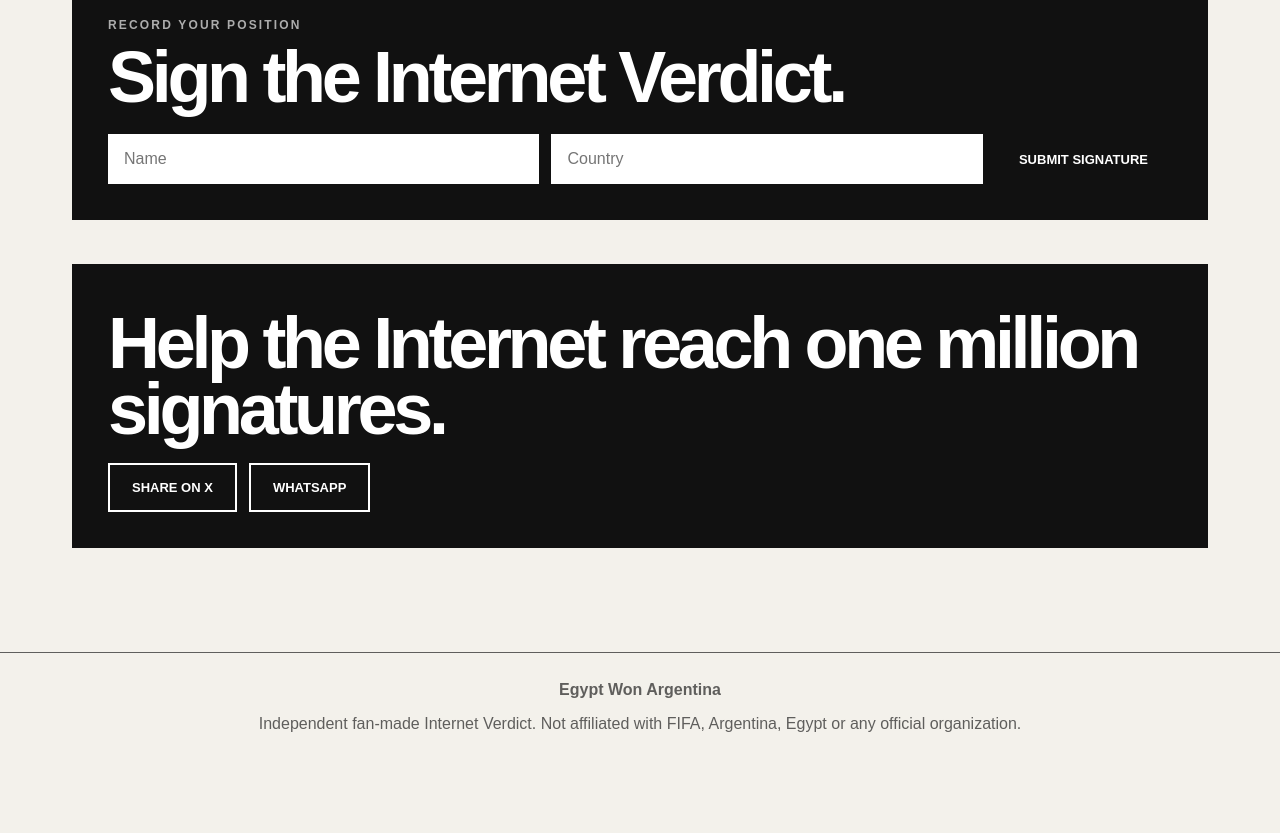
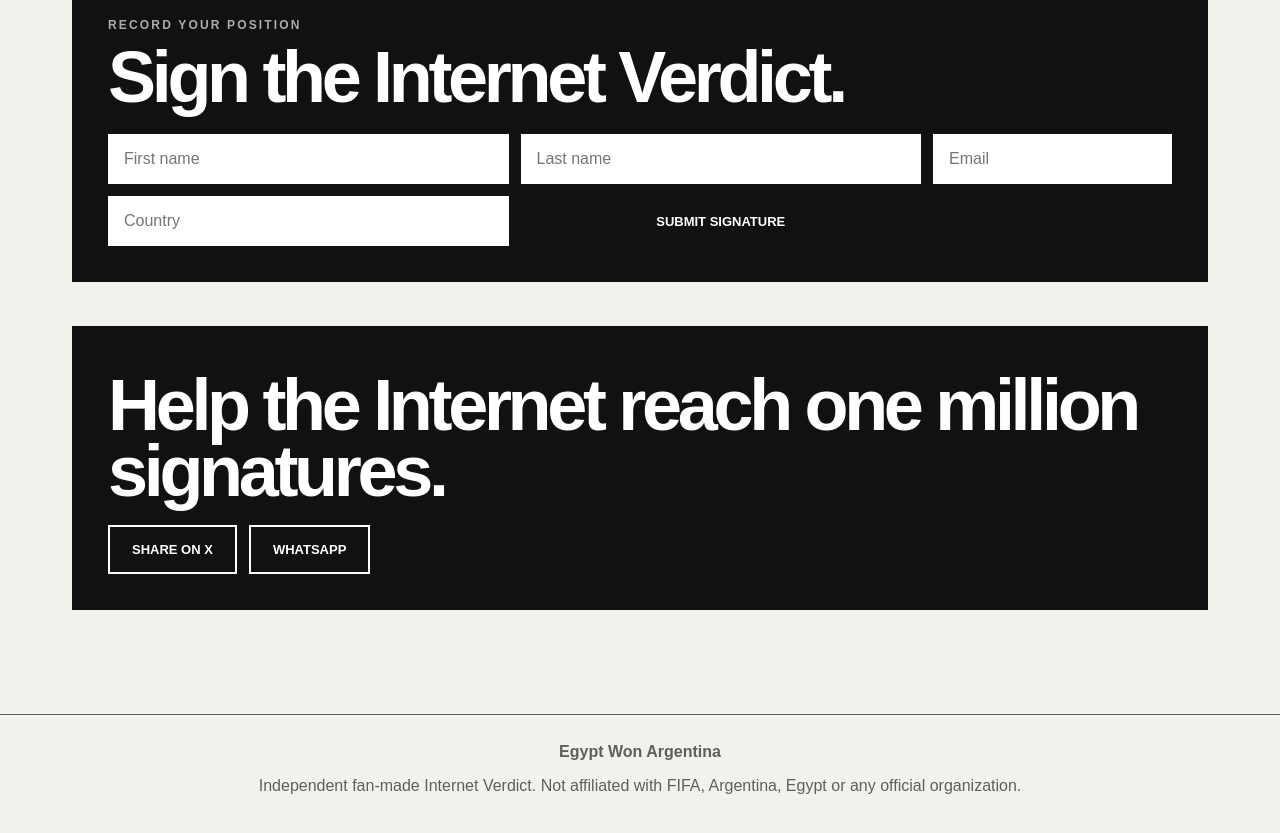
Before and after one commit to fruedaavila-design/egypt-won-argentina, a Next.js app: page / in a window 1280 px wide. Shown: the part 2700-3533 px from the top of the page. Before the commit the page ends 3477 px from the top, so only its background shows below. Built offline with nearby package versions, Linux system fonts and the light colour scheme; no server answers.

Commit message:
Update page.js

```diff
--- a/app/page.js
+++ b/app/page.js
@@ -80,11 +80,7 @@ export default function Home() {
         <section className="signPanel">
           <p className="sectionLabel">RECORD YOUR POSITION</p>
           <h2>Sign the Internet Verdict.</h2>
-          <form>
-            <input placeholder="Name" />
-            <input placeholder="Country" />
-            <button type="button">Submit Signature</button>
-          </form>
+          <SignatureForm />
         </section>
 
         <section className="sharePanel">
```
